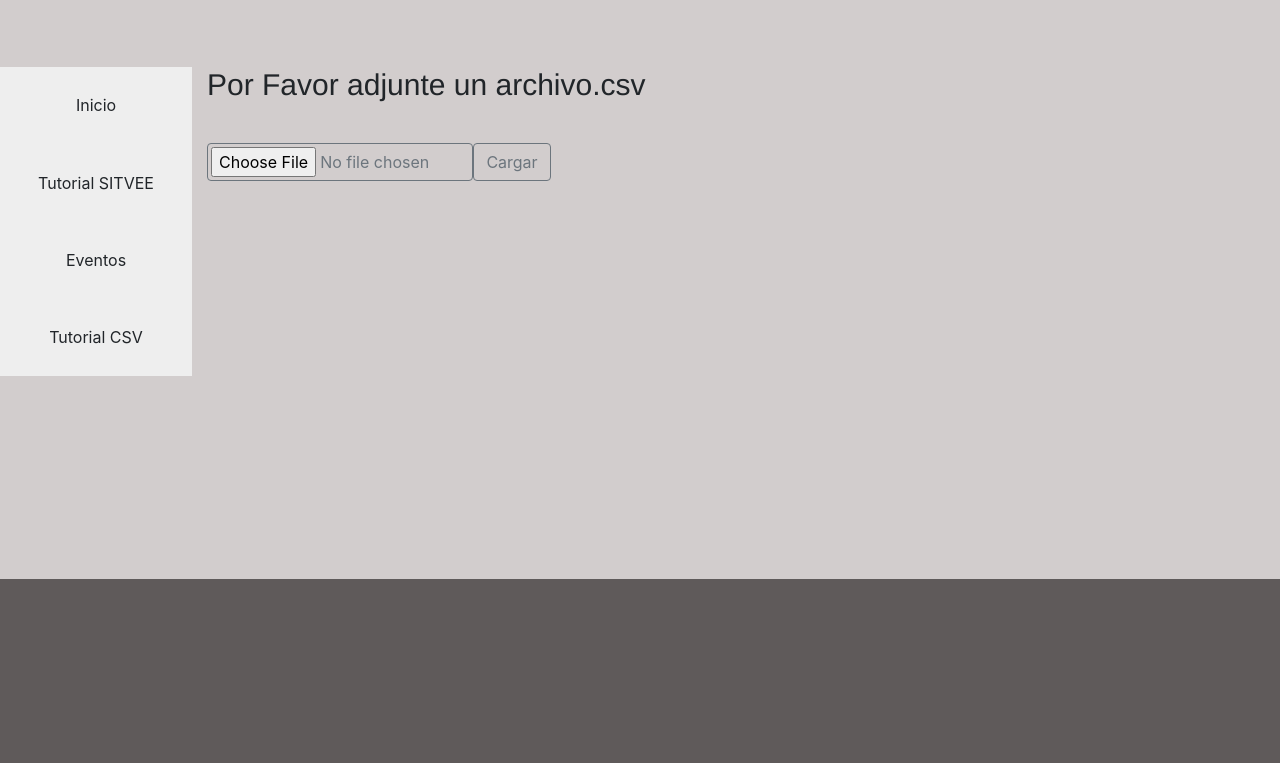
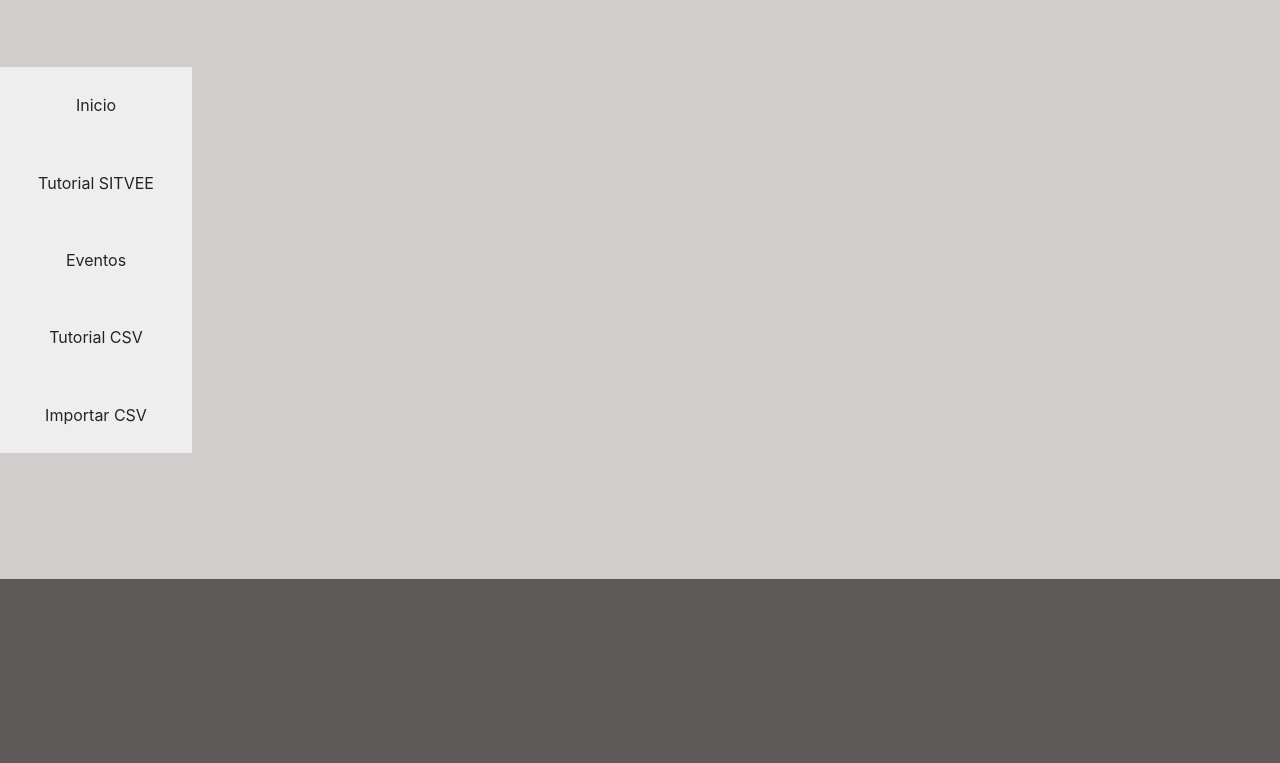
Before and after one commit to rambolisis/SITVEE, a PHP site: page /userMenu.php in a window 1280 px wide. Shown: the part 90-853 px from the top of the page. Run offline with PHP 8.4, Linux system fonts and the light colour scheme; some libraries are stand-ins or nearby versions.

Commit message:
Boton Importar CSV agregado al menu usuario

```diff
--- /dev/null
+++ b/js/menu2.js
@@ -0,0 +1,5 @@
+$(document).ready(function() {
+    $('#ImportarCSV').click(function(evento) {
+        $('#busqueda').show();
+    });
+});
--- a/userMenu.php
+++ b/userMenu.php
@@ -7,6 +7,7 @@
 <script src="js/lectorCsv.js" type="text/javascript"></script>
 <script src="js/bootstrap.bundle.min.js" type="text/javascript"></script>
 <script src="js/bootstrap.min.js" type="text/javascript"></script>
+<script src="js/menu2.js" type="text/javascript"></script>
  </head>
 <?php include('template/header.php'); ?>
             <div style="height: 64%">
@@ -15,12 +16,14 @@
 				  <a id="TutorialSitvee">Tutorial SITVEE</a>
 				  <a id="Event">Eventos</a>
 				  <a id="TutorialCSV">Tutorial CSV</a>
+				  <a id="ImportarCSV">Importar CSV</a>
 			</div>
 			<div class="container" id="container" style="margin: 5.2%">
         <!--ESTE ES EL DIV DONDE VAMOS A MOSTRAR LA TABLA-->
-        <h1>Por Favor adjunte un archivo.csv</h1>
-        </br>
-        <div class="input-group mt-2 mb-2" id="busqueda">
+		<div id="busqueda" style="display: none;">
+		<h1>Por Favor adjunte un archivo.csv</h1>
+        <br>
+        <div class="input-group mt-2 mb-2">
             <div class="custom-file">
                 <input type="file" class="btn btn-outline-secondary" id="inputfile" style="padding: 3px;">
                 <button class="btn btn-outline-secondary" type="button" id="viewfile">Cargar</button>
@@ -41,6 +44,7 @@
 			<input id="confirmar" type="button" value="Confirmar" onclick="Enviar();" style="display: none;" />
         	</div>
 			</div>
+			</div>
     	    </div>
             <?php include('template/footer.php'); ?>
     </body>
```
